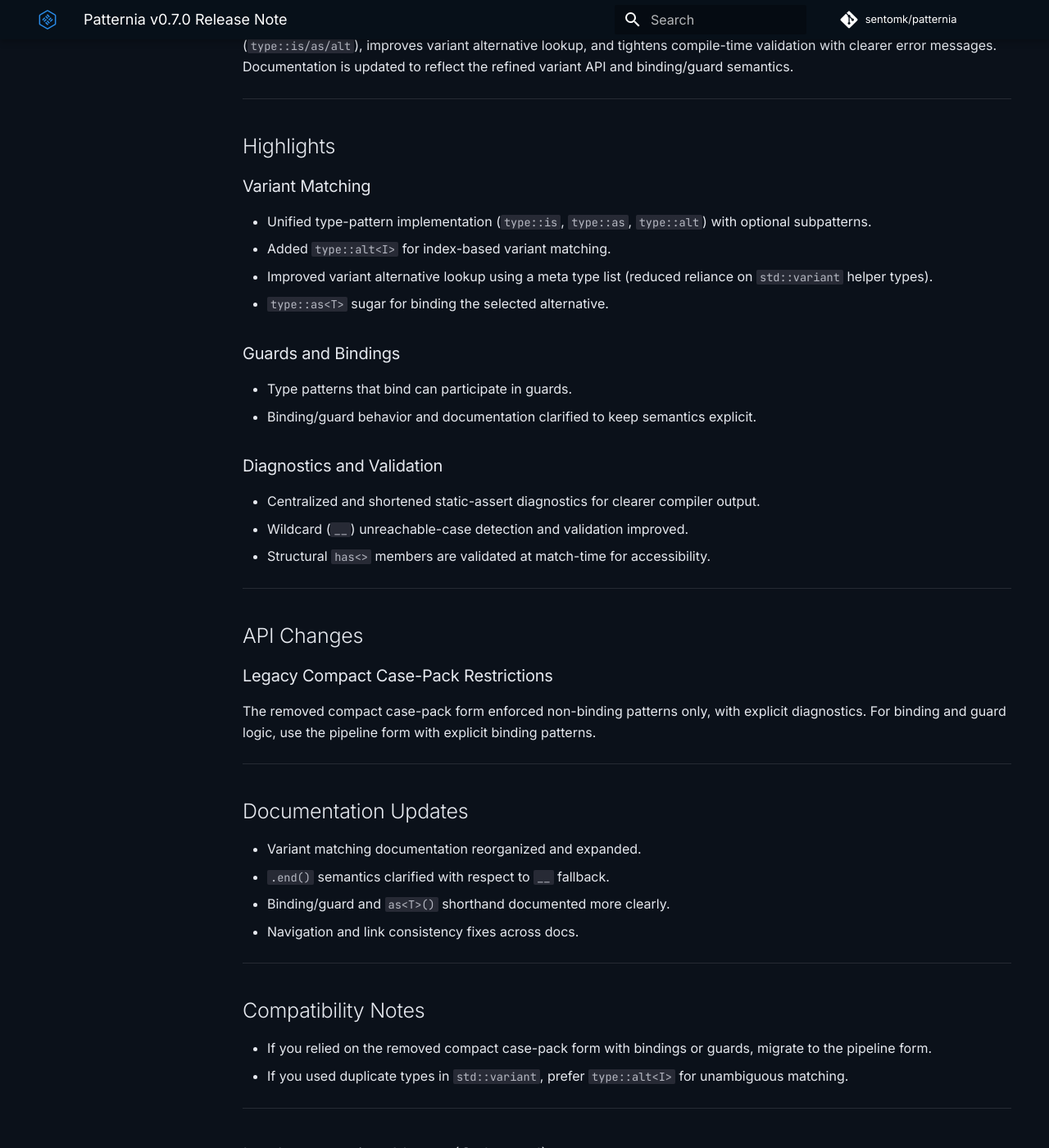
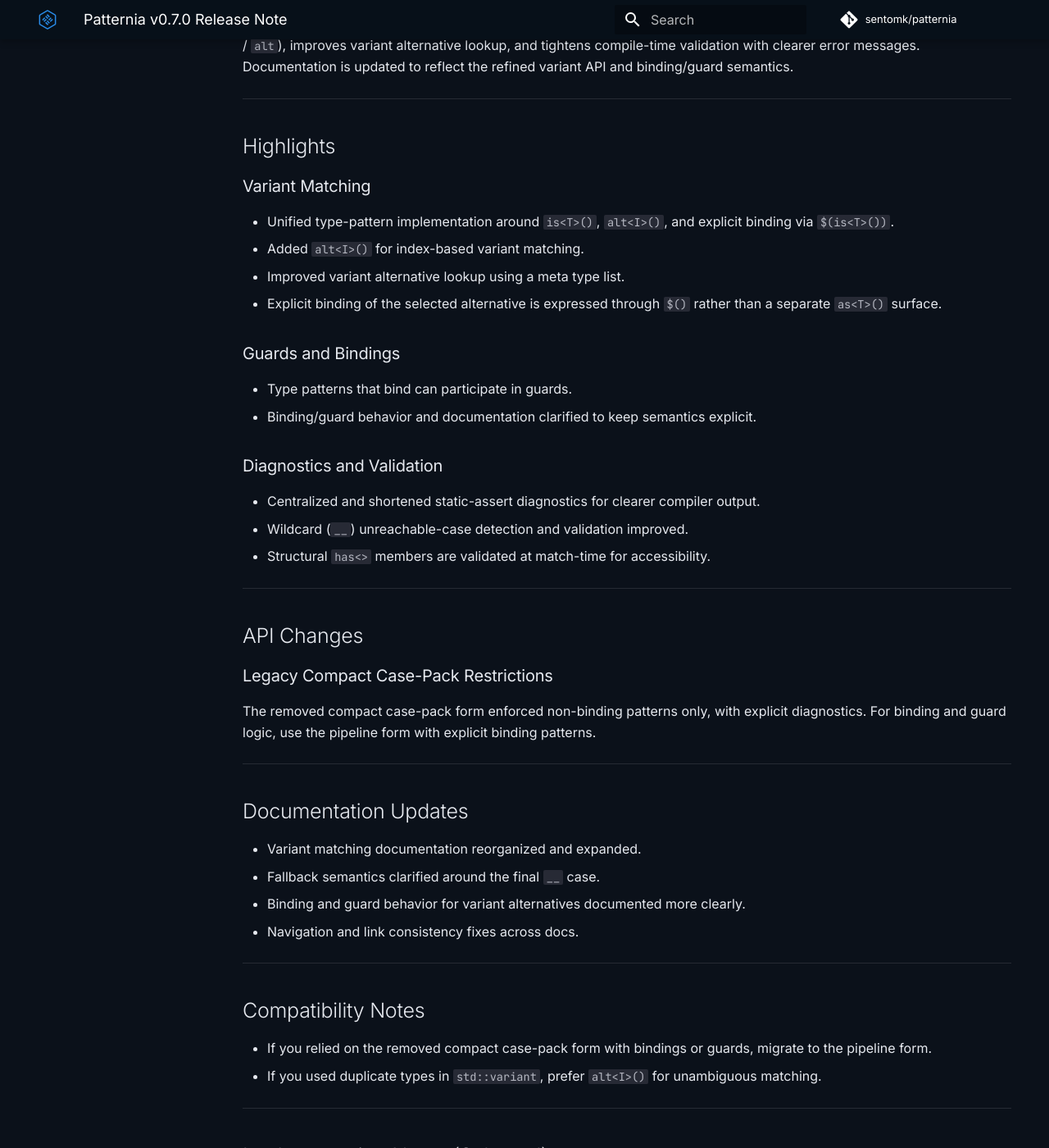
Before and after one commit to sentomk/patternia, an MkDocs documentation site: the page built from docs/changelog/v0.7.0.md, in a window 1280 px wide and 1400 px high, scrolled down 378 px. Shown: the whole window at 82% size. Built offline with MkDocs 1.6.1 and Material for MkDocs 9.7.7, drawn with Linux system fonts in a browser that asks for light colours; comment, search, counter and statistics services are not loaded; some of the changed text lies outside the part shown.

```diff
--- a/docs/changelog/v0.7.0.md
+++ b/docs/changelog/v0.7.0.md
@@ -8,7 +8,7 @@
 ## Overview
 
 Patternia v0.7.0 focuses on variant matching and diagnostics. This release
-unifies the type-pattern implementation (`type::is/as/alt`), improves variant
+unifies the type-pattern implementation (`is` / `$` / `alt`), improves variant
 alternative lookup, and tightens compile-time validation with clearer error
 messages. Documentation is updated to reflect the refined variant API and
 binding/guard semantics.
@@ -18,12 +18,12 @@ binding/guard semantics.
 ## Highlights
 
 ### Variant Matching
-- Unified type-pattern implementation (`type::is`, `type::as`, `type::alt`) with
-  optional subpatterns.
-- Added `type::alt<I>` for index-based variant matching.
-- Improved variant alternative lookup using a meta type list (reduced reliance
-  on `std::variant` helper types).
-- `type::as<T>` sugar for binding the selected alternative.
+- Unified type-pattern implementation around `is<T>()`, `alt<I>()`, and
+  explicit binding via `$(is<T>())`.
+- Added `alt<I>()` for index-based variant matching.
+- Improved variant alternative lookup using a meta type list.
+- Explicit binding of the selected alternative is expressed through `$()`
+  rather than a separate `as<T>()` surface.
 
 ### Guards and Bindings
 - Type patterns that bind can participate in guards.
@@ -48,8 +48,8 @@ explicit binding patterns.
 ## Documentation Updates
 
 - Variant matching documentation reorganized and expanded.
-- `.end()` semantics clarified with respect to `__` fallback.
-- Binding/guard and `as<T>()` shorthand documented more clearly.
+- Fallback semantics clarified around the final `__` case.
+- Binding and guard behavior for variant alternatives documented more clearly.
 - Navigation and link consistency fixes across docs.
 
 ---
@@ -58,7 +58,7 @@ explicit binding patterns.
 
 - If you relied on the removed compact case-pack form with bindings or guards,
   migrate to the pipeline form.
-- If you used duplicate types in `std::variant`, prefer `type::alt<I>` for
+- If you used duplicate types in `std::variant`, prefer `alt<I>()` for
   unambiguous matching.
 
 ---
@@ -69,3 +69,9 @@ explicit binding patterns.
 - Static-assert messages are shorter and more uniform across modules.
 - Variant alternative indexing now uses meta utilities (`index_t`) for stronger
   compile-time reasoning.
+
+## Historical Note
+
+The original v0.7.0 note used the earlier `type::is`, `type::as`, and
+`type::alt` names. Current code should use `is<T>()`, `$(is<T>())`, and
+`alt<I>()`.
```
